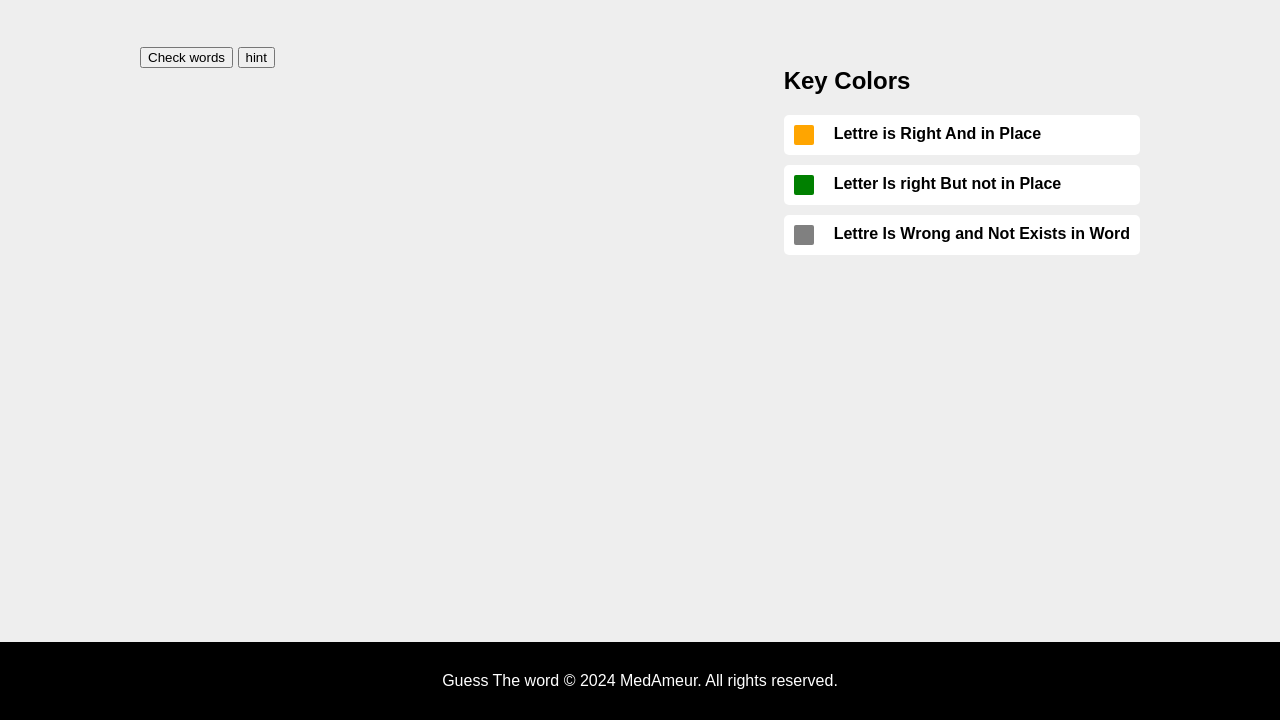
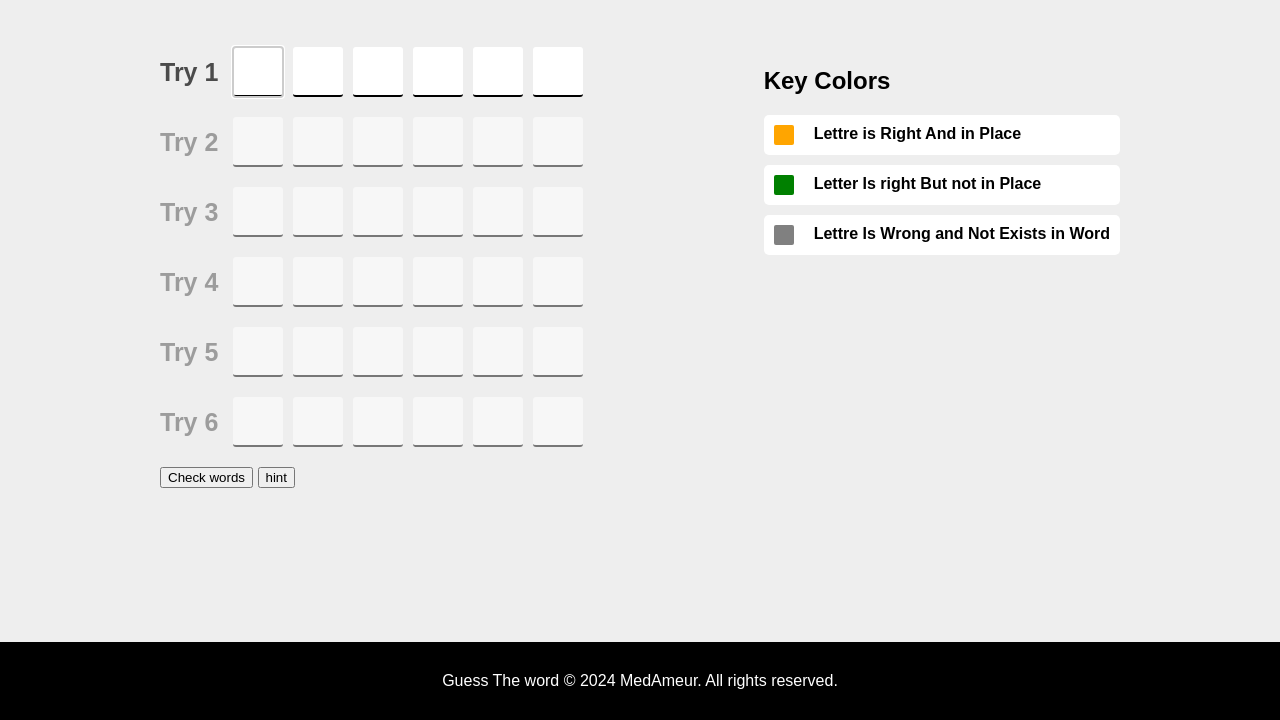
Before and after one commit to MohAm1996/Guess-Word-Game, a plain HTML site: page index.html in a window 1280 px wide. Shown: the part 80-800 px from the top of the page. Drawn offline with Linux system fonts and the light colour scheme.

Commit message:
Generate Inputs
i used js to generate inputs

```diff
--- a/guess.css
+++ b/guess.css
@@ -25,7 +25,63 @@ body {
     width: 1000px;
     margin: 20px auto;
     align-items: flex-start;
+    padding: 0 20px;
 }
+
+/* start game area*/
+.guess-area{}
+.guess-area .inputs{}
+.guess-area .inputs > div {
+    margin-bottom:  20px;
+    display: flex;
+    justify-content: center;
+    align-items: center;
+}
+
+.guess-area .inputs > div span {
+    font-size: 25px;
+    margin-right: 10px;
+    font-weight: bold;
+    color: #4b4b4b;
+}
+
+.guess-area .inputs  .disabled-inputs {
+    opacity: 0.5;
+    pointer-events: none;
+}
+.guess-area .inputs input {
+    margin: 0 5px;
+    width: 50px;
+    height: 50px;
+    text-align: center;
+    font-size: 40px;
+    caret-color: gray;
+    background-color: white;
+    border: none;
+    border-bottom: 2px solid black;
+    border-radius: 3px;
+}
+.guess-area .inputs input:focus {
+    outline-color:#ccc ;
+
+}
+.guess-area .inputs input.yes-in-place {
+    background-color: var(--right-color);
+    border:  var(--right-color);
+    color: white;
+}
+.guess-area .inputs input.not-in-place {
+    background-color: var(--right-np-color);
+    border: var(--right-np-color);
+    color: white;
+}
+.guess-area .inputs input.no {
+    background-color: var(--wrong-color);
+    border:  var(--wrong-color);
+    color: white;
+}
+
+/* start game area*/
 
 
 /* start key Colors */
--- a/guess.js
+++ b/guess.js
@@ -2,3 +2,38 @@ let gameName ="Guess The word";
 document.title=gameName;
 document.querySelector("h1").innerHTML=gameName;
 document.querySelector("footer").innerHTML=`${gameName} &copy; 2024 MedAmeur. All rights reserved.`
+
+
+
+// Setting Game options
+
+let numbersOfTries = 6;
+let numbersOfLetters = 6;
+let currentTry =1;
+
+function generateInpunts() {
+    const inputsContainer = document.querySelector(".inputs");
+
+
+    for(let i=1; i<= numbersOfTries;i++){
+        const tryDiv = document.createElement("div");
+        tryDiv.classList.add(`try-${i}`)
+        tryDiv.innerHTML=`<span>Try ${i}</span>`
+        if(i!==1) tryDiv.classList.add("disabled-inputs")
+        inputsContainer.appendChild(tryDiv)
+
+        for(let j=1; j<= numbersOfLetters;j++){
+            const input = document.createElement("input");
+            input.type = "text";
+            input.id =`guess-${i}-lettre-${j}`;
+            input.setAttribute("maxLength","1");
+            tryDiv.appendChild(input)
+        }
+
+    }
+    inputsContainer.children[0].children[1].focus();
+
+}
+window.onload =function(){
+    generateInpunts();
+}
```
